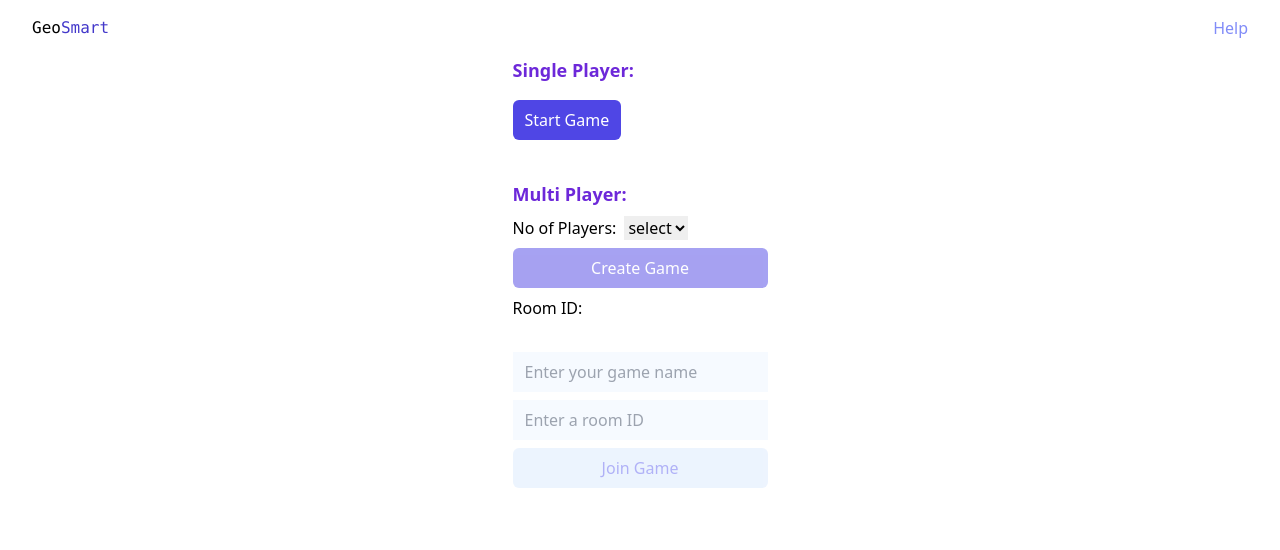
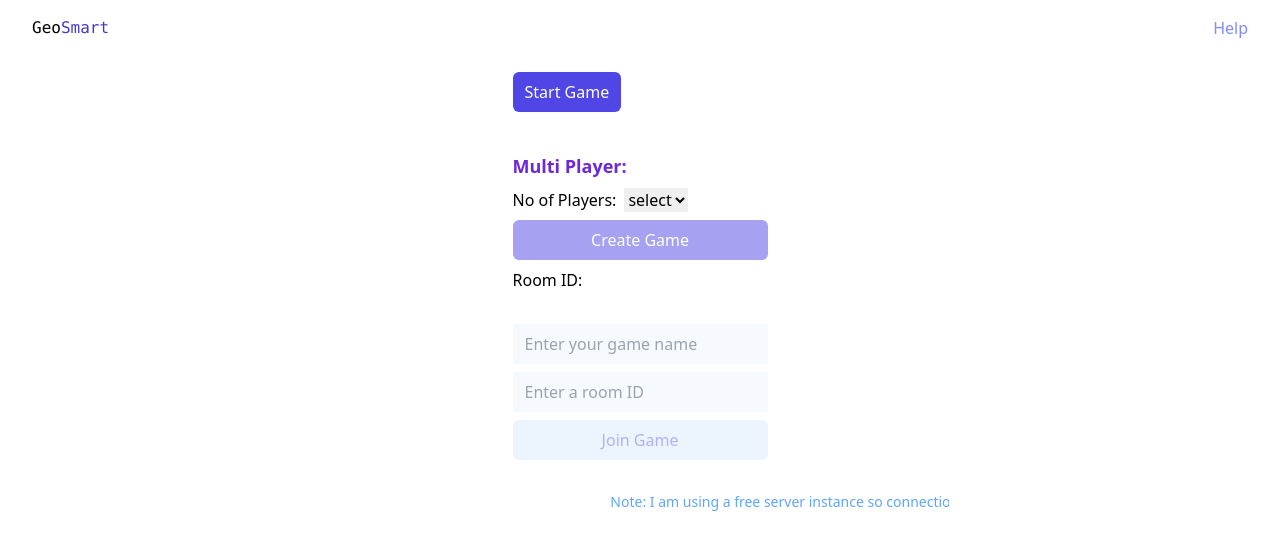
Before and after one commit to EfosaE/GeoSmart, a React (Vite) app in the folder client/: page / in a window 1280 px wide. Shown: the top 550 px of the page. Built offline with nearby package versions, Linux system fonts and the light colour scheme; no server answers.

Commit message:
added a marquee effect

```diff
--- a/client/src/components/GameInit.tsx
+++ b/client/src/components/GameInit.tsx
@@ -90,7 +90,7 @@ const GameInit = () => {
         dispatch({ type: 'SET_SOCKET', payload: null });
       }
     } catch (error) {
-      if (error) toast.error('Connection failed');
+      if (error) toast.error('Connection failed, please try again');
     } finally {
       setIsCreateLoading(false);
     }
@@ -144,9 +144,7 @@ const GameInit = () => {
         <div className='container flex flex-col justify-center items-center gap-4'>
           <div className='flex flex-col justify-center gap-6'>
             <div>
-              <p className='text-violet-700 font-bold text-lg'>
-                Single Player:
-              </p>
+              <p className='text-violet-700 font-bold text-lg'></p>
               <button
                 className='rounded-md py-2 px-3 bg-indigo-600 text-white my-4'
                 onClick={() => {
@@ -220,6 +218,12 @@ const GameInit = () => {
               </div>
             </div>
           </div>
+          <div className='w-fit overflow-hidden'>
+            <p className='text-blue-400 text-sm whitespace-nowrap animate-marquee'>
+              Note: I am using a free server instance so connection would take
+              time and may fail on first try.
+            </p>
+          </div>
         </div>
       )}
     </>
--- a/client/tailwind.config.js
+++ b/client/tailwind.config.js
@@ -13,7 +13,17 @@ export default {
         '2xl': '3rem',
       },
     },
-    extend: {},
+    extend: {
+      keyframes: {
+        marquee: {
+          '0%': { transform: 'translateX(100%)' },
+          '100%': { transform: 'translateX(-100%)' },
+        },
+      },
+      animation: {
+        marquee: 'marquee 20s linear infinite',
+      },
+    },
   },
   plugins: [],
 };
```
Also changed, not shown: 1 other file (tests, documents, lock files or other folders).
